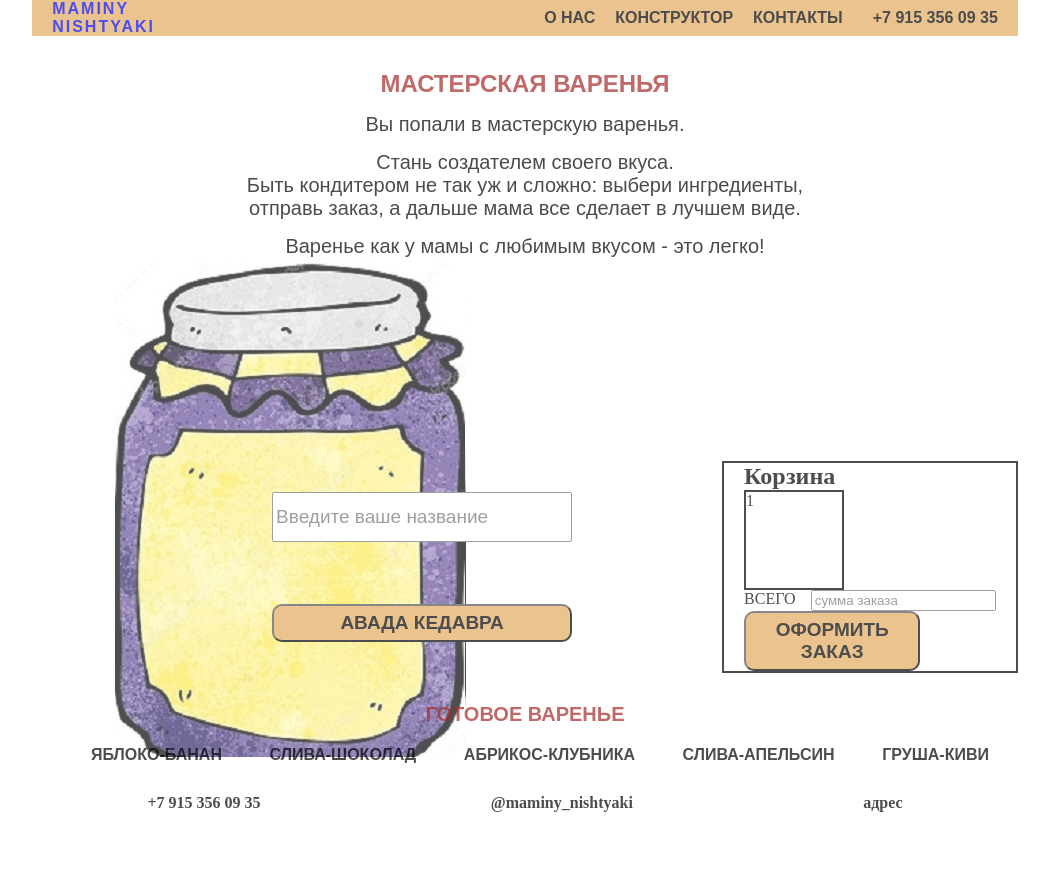
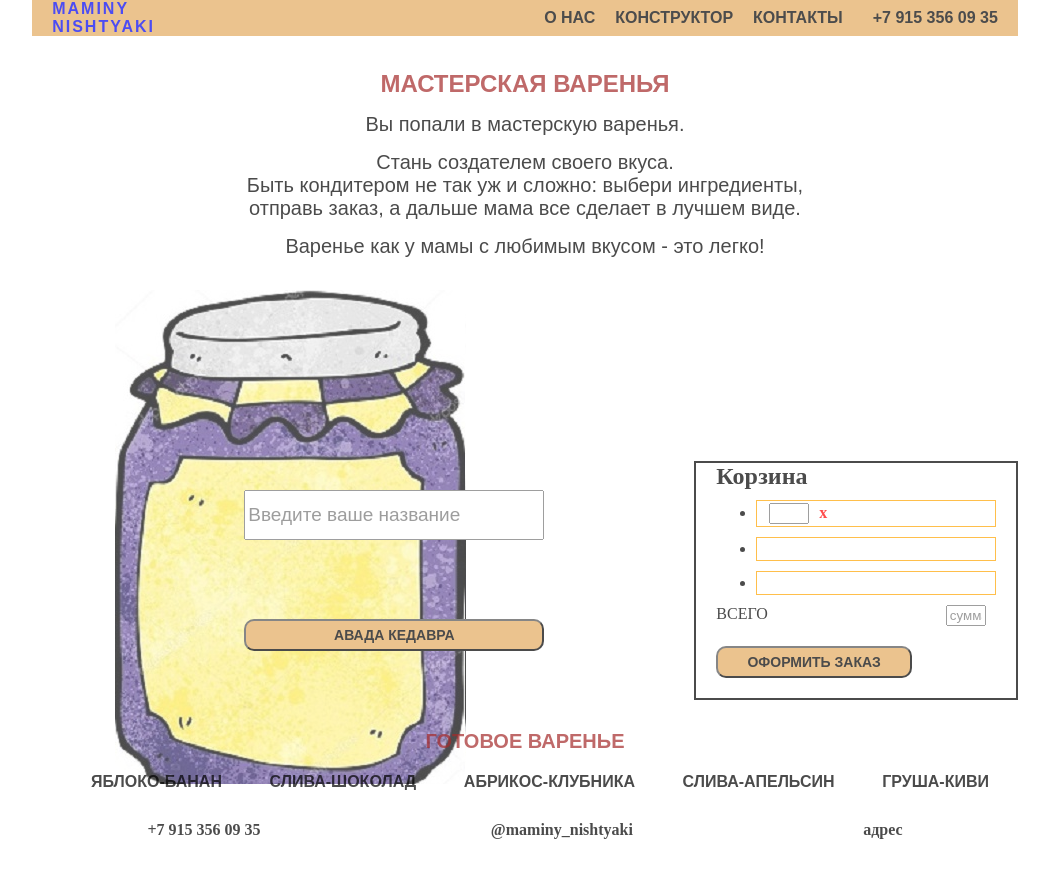
Before and after one commit to irina-sav/jam_constructor, a PHP site: page / in a window 1280 px wide. Shown: the part 30-899 px from the top of the page, without its empty margins (115-1164 px from the left). Before the commit the page ends 842 px from the top, so only its background shows below. Run offline with PHP 8.4, Linux system fonts and the light colour scheme; data that the repository does not hold is empty.

Commit message:
add trash funtion

```diff
--- a/css/styles.css
+++ b/css/styles.css
@@ -180,16 +180,32 @@ h1 {
   background-color: #e3aa5f;
   text-transform: uppercase;
   font-weight: 600;
-  font-size: 19px;
+  font-size: 14px;
+  margin: 20px 0;
 }
 .sidebar__trash {
-  width: 30%;
+  width: 35%;
   display: flex;
   flex-direction: column;
   justify-content: space-around;
   border: black 2px solid;
   padding-left: 20px;
   padding-right: 20px;
+}
+
+.sidebar__trash input {
+  width: 40px;
+  margin: 0 10px;
+}
+.sidebar__trash li {
+  margin: 10px 0;
+  border: orange 1px solid;
+  padding: 2px;
+}
+
+.sidebar__trash li span {
+  color:red;
+  font-weight: 900;
 }
 
 .counter {
--- a/index.php
+++ b/index.php
@@ -1,6 +1,5 @@
 <?php
-require "controller.php";
-?>
+require 'controller.php'; ?>
 <!DOCTYPE html>
 <html lang="ru">
   <head>
@@ -56,11 +55,15 @@ require "controller.php";
     <section class="filters">
       <div class="container">
         <div class="filters__wrapper">
-          <?php foreach($components as $component) { ?>
-            <div class='taste tasteStack'  data-id='<?=$component["id"]?>' style='background-image: url(../<?=$component["picture"]?>)'>
-             <?=$component["name"]?>
+          <?php foreach ($components as $component) { ?>
+            <div class='taste tasteStack'  data-id='<?= $component[
+                'id'
+            ] ?>' style='background-image: url(../<?= $component[
+    'picture'
+] ?>)'>
+             <?= $component['name'] ?>
             </div>
-          <?php }?>
+          <?php } ?>
         </div>
       </div>
     </section>
@@ -79,7 +82,11 @@ require "controller.php";
           </div>
           <div class="sidebar__trash">
             <h2>Корзина</h2>
-            <div class="counter">1</div>
+            <ul>
+              <li> <input type="number" min="1" max="100" value=""><span>x</span></li>
+              <li></li>
+              <li></li>
+            </ul>
             <div class="total_amount">
               <p>ВСЕГО</p>
               <input type="text" placeholder="сумма заказа" />
--- a/js/main.js
+++ b/js/main.js
@@ -12,7 +12,8 @@ $(".tasteStack").on("click", function () {
 $("#addToTrash").on("click", function () {
   let params = { jarName: $("#jamName").val().trim(), jarComponents: jar };
   serverRequest(function (data) {
-    addTrash();
+    addTrash(data);
+    trashRender();
     console.log(data);
   }, params);
 });
@@ -57,6 +58,14 @@ function jarRemove(componentId) {
   delete jar[componentId];
   jarRender();
 }
-function addTrash() {
-  trash = $("#jamName").data("componentsList").split(",");
+function addTrash(jamId) {
+  let jamName = $("#jamName").val();
+  trash.push({ jamId: jamId, jamName: jamName, jamQty: 1 });
 }
+function trashRender() {
+  let htmlItem = "";
+  for (let trashItem in trash) {
+    htmlItem += `<li data-jamId="${trash[trashItem].jamId}">${trash[trashItem].jamName}<input type="number" min="1" max="100" value="${trash[trashItem].jamQty}"><span>x</span></li>`;
+  }
+  $(".sidebar__trash ul").html(htmlItem);
+}
```
Also changed, not shown: api_controller.php (+45 -23 lines).
